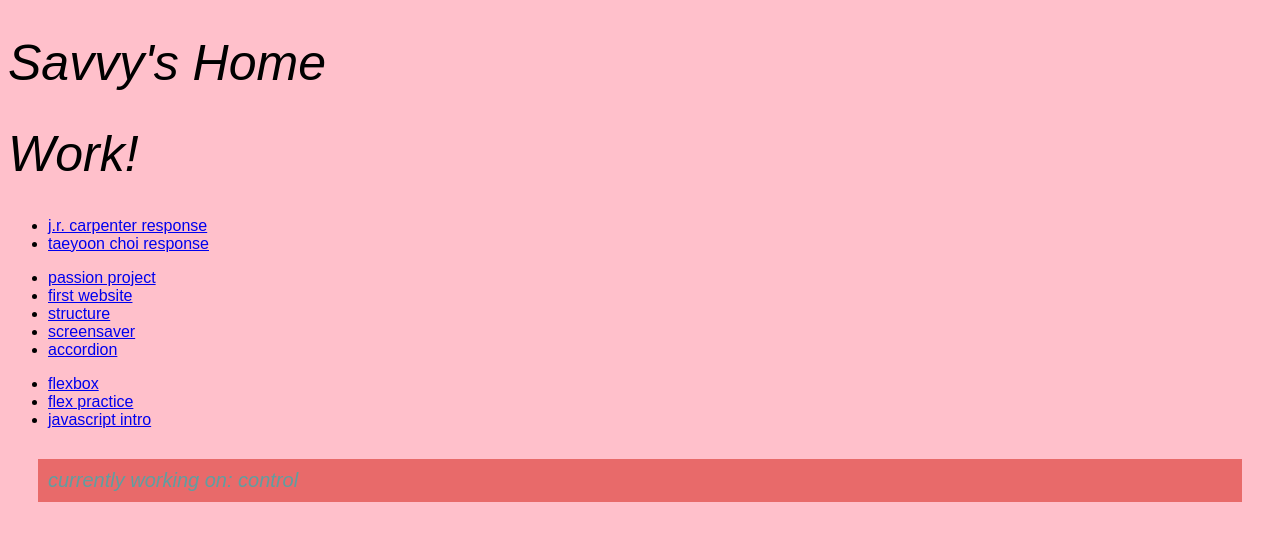
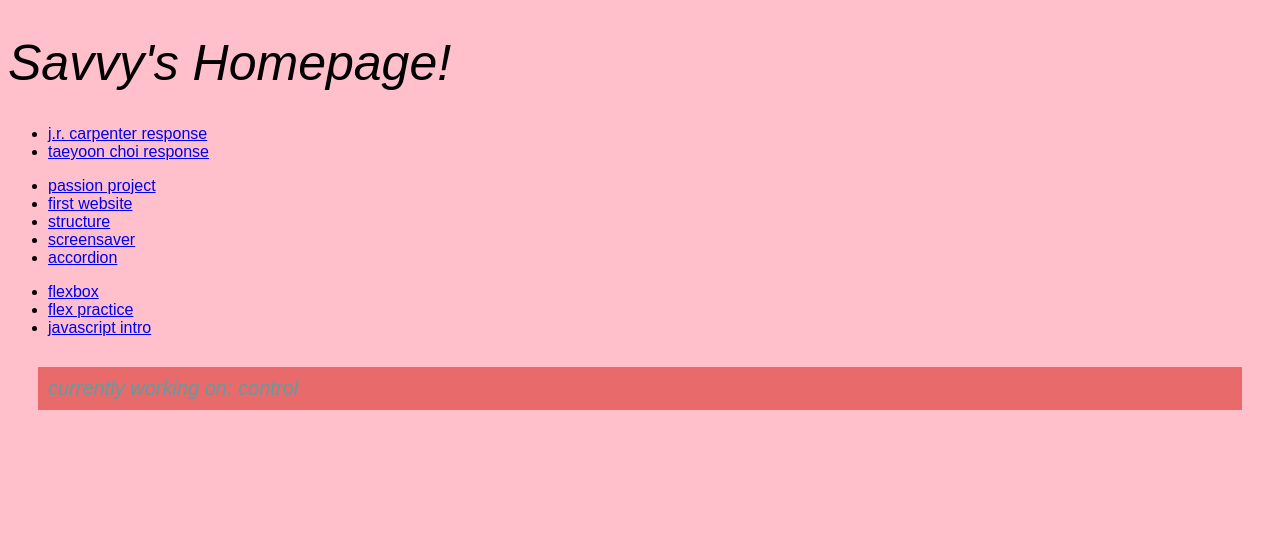
Before and after one commit to savvvyh/savvy-homepage, a plain HTML site: page index.html in a window 1280 px wide. Drawn offline with Linux system fonts and the light colour scheme.

Commit message:
Update index.html

```diff
--- a/index.html
+++ b/index.html
@@ -6,14 +6,12 @@
         <meta name="viewport" content="width=device-width, initial-scale=1.0">
     </head>
     <body>
-        <h1>Savvy's Home</h1>
-
         <!DOCTYPE html>
 
     <body>
         <div class="container">
         <header>
-            <h1>Work!</h1>
+            <h1>Savvy's Homepage!</h1>
         </header>
 
           <main>
```
